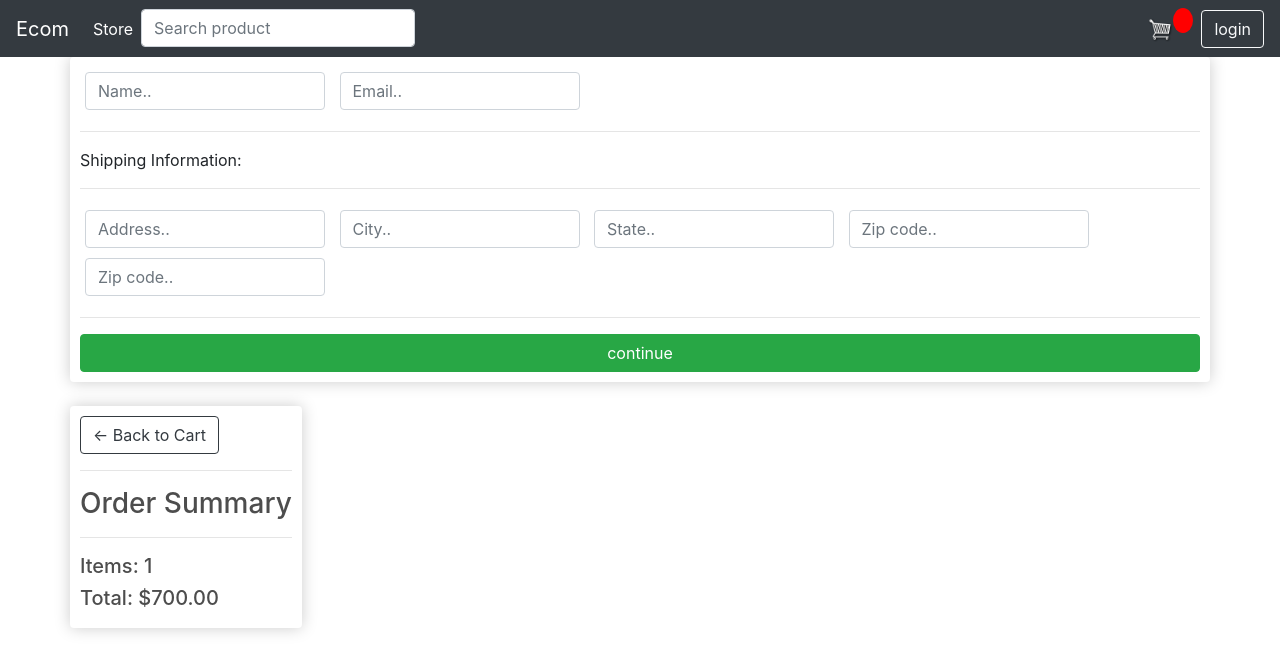
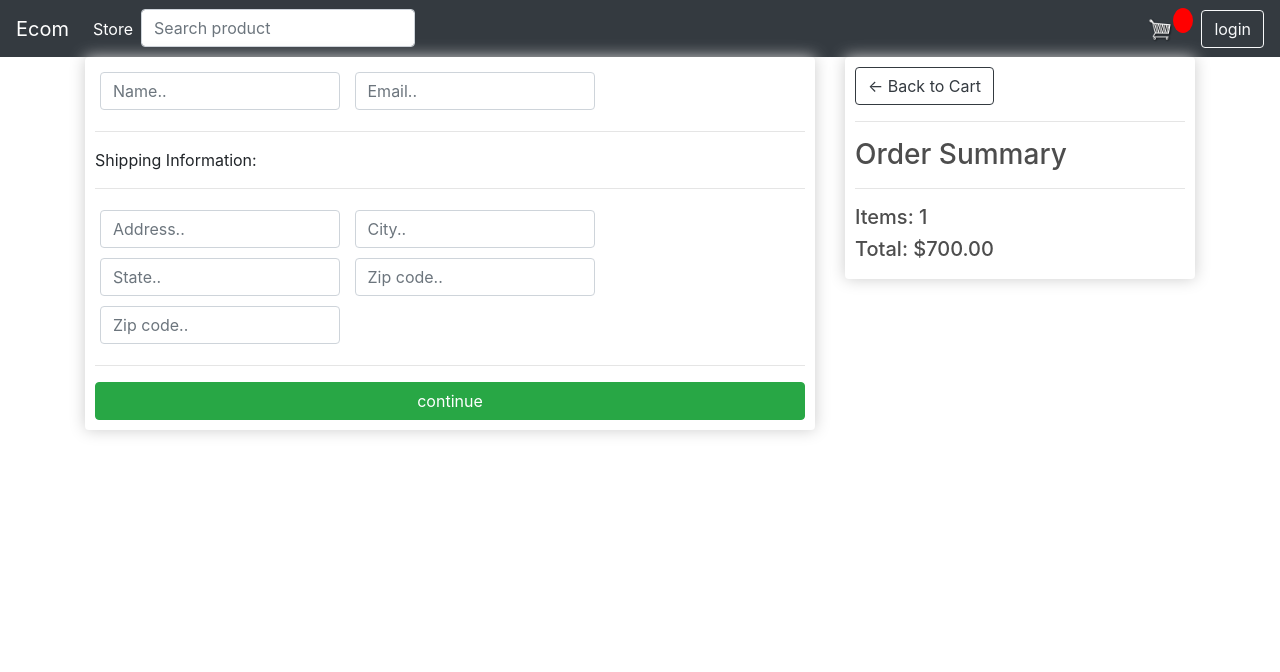
Before and after one commit to paponni/eCommerce, a Django app: template store/templates/store/checkout.html in a window 1280 px wide. Shown: the top 672 px of the page. Run offline with Django 3.2, Linux system fonts and the light colour scheme; the template is opened without the code that fills it: values that come from a table or form of the project are taken from there, others are empty; data comes from the database, SQL or seed files in the repository; parts of the project's set-up code (start-up, migrations or seed data) failed here and were passed over; some libraries are stand-ins or nearby versions.

Commit message:
ajouter quelque modification au style

```diff
--- a/store/templates/store/checkout.html
+++ b/store/templates/store/checkout.html
@@ -4,10 +4,10 @@
 {% block content %}
 
 
-        <div class="row">
-            <div class="col-gl-6">
-                <div class="box-element" id="form-wrapper">
-                    <form action="" id="form">
+        <div class="row" style="display: flex;justify-content: space-between;">
+            <div class="col-12 col-md-8" >
+                <div class="box-element" id="form-wrapper" >
+                    <form  id="form">
                         <div id="user-info">
                             <div class="form-field">
                                 <input required class="form-control" type="text" name="name" placeholder="Name..">
@@ -55,7 +55,7 @@
             </div>
 
 
-            <div class="col-gl-6">
+            <div class="col-6 col-md-4" style="height: 373px;">
                 <div class="box-element" >
                     <a  class="btn btn-outline-dark" href="{% url 'cart' %}">&#x2190; Back to Cart</a>
                 <hr>
--- a/store/templates/store/store.html
+++ b/store/templates/store/store.html
@@ -11,7 +11,7 @@
 
                 <img class="thumbnail" src="{{ product.imageURL }}" >
                 <div class="box-element-homepage product">
-                        <h6><strong>{{product.name}}</strong></h6>
+                        <h6 style="margin-top: 8px; font-size: 20px;"><strong style="font-weight: bolder;">{{product.name}}</strong></h6>
                         <hr>
                         <button  data-product ="{{product.id}}" data-action="add"  class="btn btn-outline-secondary add-btn update-cart">Add to Cart</button>
                         <a style="text-decoration: none;" href="{% url 'viewProduct' product.id %}" ><button  class="btn btn-outline-info viewProduct" >View</button></a>
```
